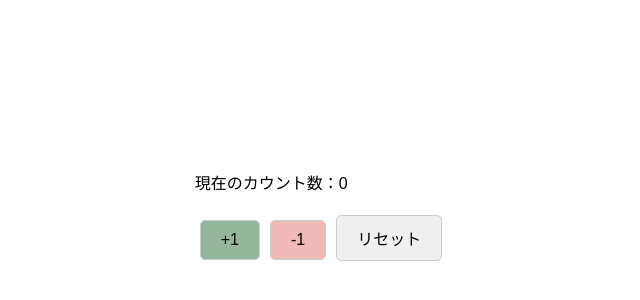
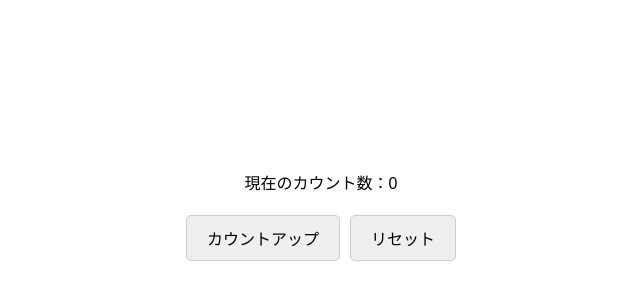
Before and after one commit to snake97123/react-hook-practice, a React (Create React App) app: page / in a window 1280 px wide. Shown: the part 190-490 px from the top of the page, without its empty margins (319-959 px from the left). Built offline with nearby package versions, Linux system fonts and the light colour scheme.

Commit message:
useEffectの練習

```diff
--- a/src/App.js
+++ b/src/App.js
@@ -1,18 +1,36 @@
-import React, { useState } from "react";
+import React, {useState, useEffect} from "react";
 import "./App.css";
 
-function App() {
-  const [value, setValue] = useState(0);
+const App = () => {
+   // 状態変数の初期値は０
+    const [count, setCount] = useState(0);
 
-  return (
-    <div>
-      <p>現在のカウント数：{value}</p>
-      {/* +1と-1とリセットボタンの設置 */}
-      <button className="plus" onClick={() => setValue(value + 1)}>+1</button>
-      <button className="minus" onClick={() => setValue(value - 1)}>-1</button>
-      <button className="reset" onClick={() => setValue(0)}>リセット</button>
-    </div>
-  )
-}
+   // 副作用関数の宣言
+   // countの値が変更された時に実行される
+   const callbackFunction = () => {
+     // titleの変更
+     document.title = `You clicked ${count} times`;
+   }
+
+   useEffect(callbackFunction, [count]);
+
+   const increment = () => {
+      setCount(count + 1);
+   }
+
+   const countReset = () => {
+      setCount(0);
+   };
+
+   return (
+      <div className="App">
+        <p>現在のカウント数：{count}</p>
+
+        <button onClick={increment}>カウントアップ</button>
+        <button onClick={countReset}>リセット</button>
+      </div>
+   );
+
+ };
 
 export default App;
```
